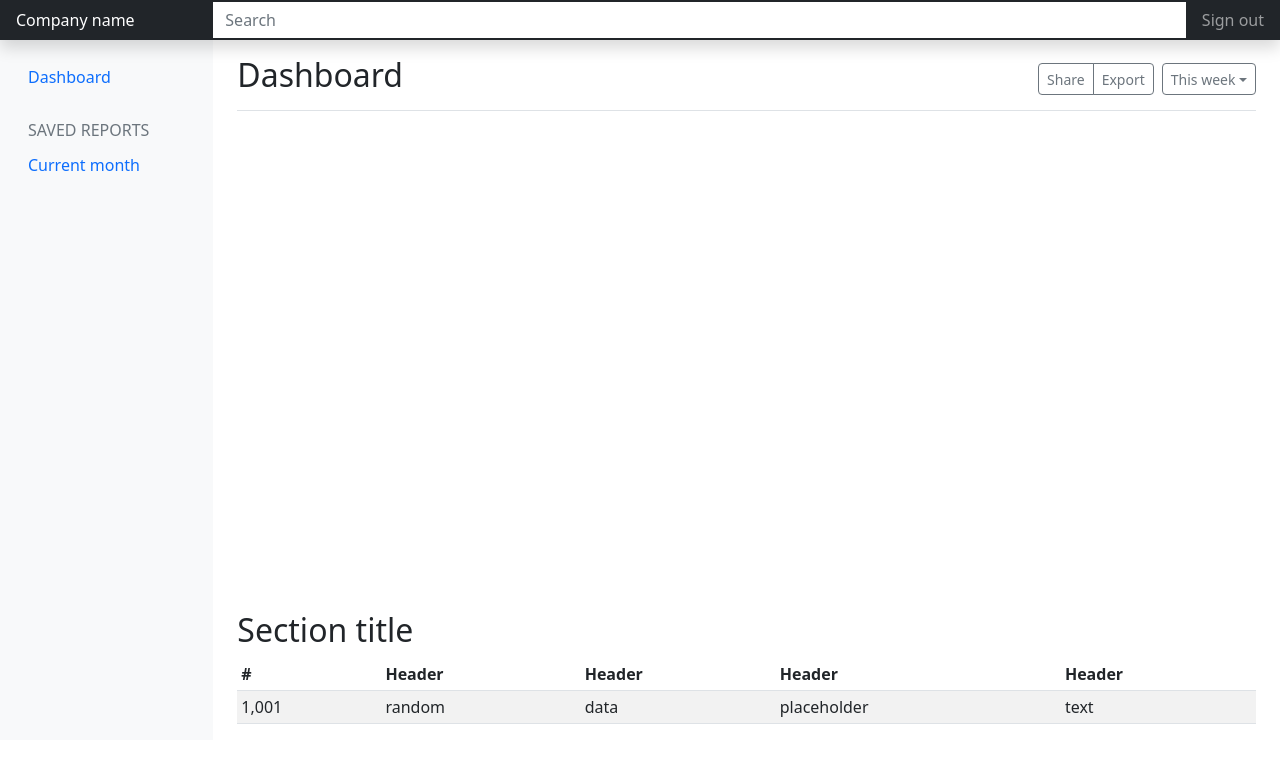
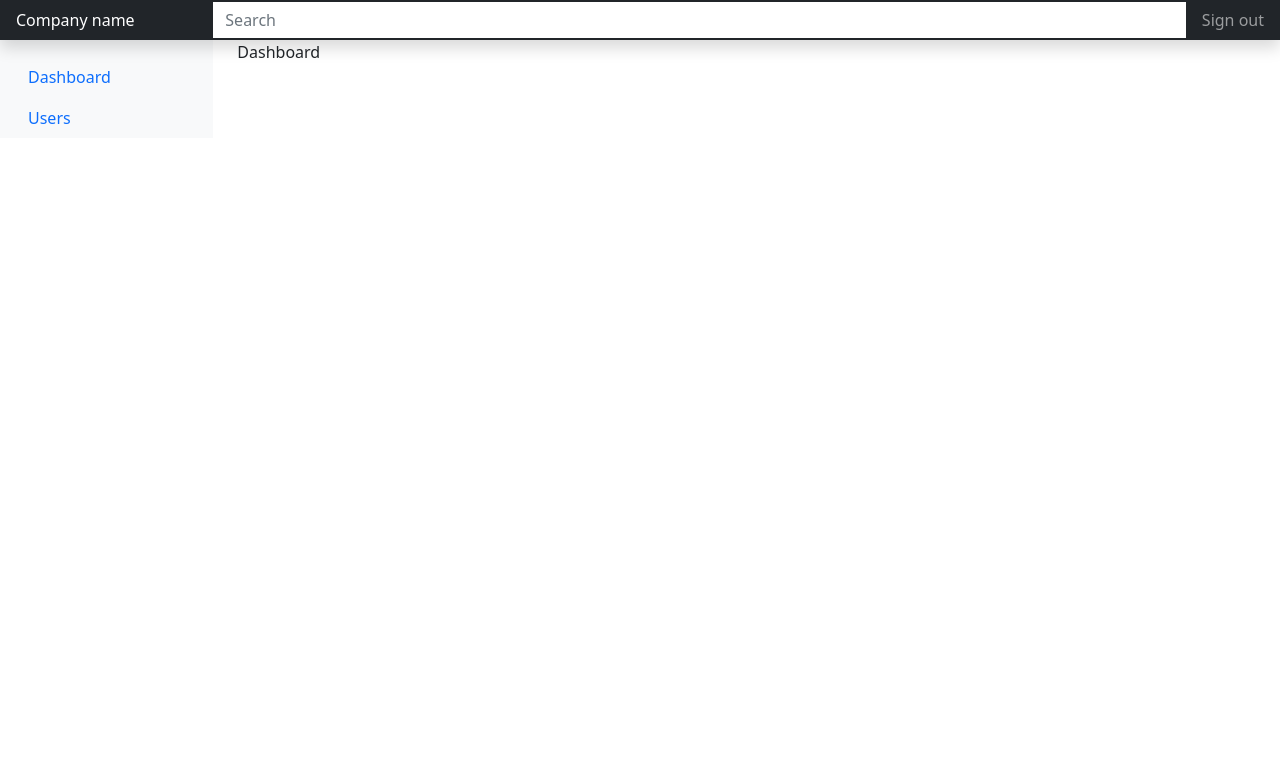
Before and after one commit to lifeBalance/admin-panel, a React (Vite) app in the folder client/: page / in a window 1280 px wide. Shown: the top 762 px of the page. Built offline with nearby package versions, Linux system fonts and the light colour scheme.

Commit message:
add Dashboard and Users pages

```diff
--- a/client/package.json
+++ b/client/package.json
@@ -9,9 +9,11 @@
     "preview": "vite preview"
   },
   "dependencies": {
+    "@types/react-router-dom": "^5.3.3",
     "bootstrap": "^5.2.3",
     "react": "^18.2.0",
-    "react-dom": "^18.2.0"
+    "react-dom": "^18.2.0",
+    "react-router-dom": "^6.10.0"
   },
   "devDependencies": {
     "@types/node": "^18.15.11",
--- a/client/src/App.tsx
+++ b/client/src/App.tsx
@@ -1,61 +1,27 @@
 import { useState } from 'react'
-import { Nav } from './components/Nav'
-import { SideBar } from './components/SideBar'
+import Nav from './components/Nav'
+import SideBar from './components/SideBar'
+import Dashboard from './pages/Dashboard'
+import { BrowserRouter, Routes, Route } from 'react-router-dom'
+import Users from './pages/Users'
 
 function App() {
   return (
     <div className='App'>
       <Nav />
+      <BrowserRouter>
         <div className='container-fluid'>
           <div className='row'>
             <SideBar />
             <main className='col-md-9 ms-sm-auto col-lg-10 px-md-4'>
-            <div className='d-flex justify-content-between flex-wrap flex-md-nowrap align-items-center pt-3 pb-2 mb-3 border-bottom'>
-              <h1 className='h2'>Dashboard</h1>
-              <div className='btn-toolbar mb-2 mb-md-0'>
-                <div className='btn-group me-2'>
-                  <button type='button' className='btn btn-sm btn-outline-secondary'>
-                    Share
-                  </button>
-                  <button type='button' className='btn btn-sm btn-outline-secondary'>
-                    Export
-                  </button>
-                </div>
-                <button type='button' className='btn btn-sm btn-outline-secondary dropdown-toggle'>
-                  <span data-feather='calendar' className='align-text-bottom'></span>
-                  This week
-                </button>
-              </div>
-            </div>
-
-            <canvas className='my-4 w-100' id='myChart' width='900' height='380'></canvas>
-
-            <h2>Section title</h2>
-            <div className='table-responsive'>
-              <table className='table table-striped table-sm'>
-                <thead>
-                  <tr>
-                    <th scope='col'>#</th>
-                    <th scope='col'>Header</th>
-                    <th scope='col'>Header</th>
-                    <th scope='col'>Header</th>
-                    <th scope='col'>Header</th>
-                  </tr>
-                </thead>
-                <tbody>
-                  <tr>
-                    <td>1,001</td>
-                    <td>random</td>
-                    <td>data</td>
-                    <td>placeholder</td>
-                    <td>text</td>
-                  </tr>
-                </tbody>
-              </table>
-            </div>
+              <Routes>
+                <Route path='/' element={<Dashboard />} />
+                <Route path='/users' element={<Users />} />
+              </Routes>
             </main>
           </div>
         </div>
+      </BrowserRouter>
     </div>
   )
 }
--- a/client/src/components/Nav.tsx
+++ b/client/src/components/Nav.tsx
@@ -1,4 +1,4 @@
-export const Nav = () => {
+const Nav = () => {
   return (
     <header className='navbar navbar-dark sticky-top bg-dark flex-md-nowrap p-0 shadow'>
       <a className='navbar-brand col-md-3 col-lg-2 me-0 px-3 fs-6' href='#'>
@@ -31,3 +31,5 @@ export const Nav = () => {
     </header>
   )
 }
+
+export default Nav
--- a/client/src/components/SideBar.tsx
+++ b/client/src/components/SideBar.tsx
@@ -1,31 +1,27 @@
-export const SideBar = () => {
+import { Link } from "react-router-dom"
+
+const SideBar = () => {
   return (
     <nav id='sidebarMenu' className='col-md-3 col-lg-2 d-md-block bg-light sidebar collapse'>
       <div className='position-sticky pt-3 sidebar-sticky'>
         <ul className='nav flex-column'>
           <li className='nav-item'>
-            <a className='nav-link active' aria-current='page' href='#'>
+            <Link className='nav-link active' aria-current='page' to={'/'}>
               <span data-feather='home' className='align-text-bottom'></span>
               Dashboard
-            </a>
+            </Link>
           </li>
-        </ul>
 
-        <h6 className='sidebar-heading d-flex justify-content-between align-items-center px-3 mt-4 mb-1 text-muted text-uppercase'>
-          <span>Saved reports</span>
-          <a className='link-secondary' href='#' aria-label='Add a new report'>
-            <span data-feather='plus-circle' className='align-text-bottom'></span>
-          </a>
-        </h6>
-        <ul className='nav flex-column mb-2'>
           <li className='nav-item'>
-            <a className='nav-link' href='#'>
-              <span data-feather='file-text' className='align-text-bottom'></span>
-              Current month
-            </a>
+            <Link className='nav-link active' aria-current='page' to={'/users'}>
+              <span data-feather='home' className='align-text-bottom'></span>
+              Users
+            </Link>
           </li>
         </ul>
       </div>
     </nav>
   )
 }
+
+export default SideBar
--- /dev/null
+++ b/client/src/pages/Dashboard.tsx
@@ -0,0 +1,7 @@
+const Dashboard = () => {
+  return (
+    <div>Dashboard</div>
+  )
+}
+
+export default Dashboard
--- /dev/null
+++ b/client/src/pages/Users.tsx
@@ -0,0 +1,28 @@
+const Users = () => {
+  return (
+    <div className='table-responsive'>
+    <table className='table table-striped table-sm'>
+      <thead>
+        <tr>
+          <th scope='col'>#</th>
+          <th scope='col'>Header</th>
+          <th scope='col'>Header</th>
+          <th scope='col'>Header</th>
+          <th scope='col'>Header</th>
+        </tr>
+      </thead>
+      <tbody>
+        <tr>
+          <td>1,001</td>
+          <td>random</td>
+          <td>data</td>
+          <td>placeholder</td>
+          <td>text</td>
+        </tr>
+      </tbody>
+    </table>
+  </div>
+  )
+}
+
+export default Users
```
Also changed, not shown: 1 other file (tests, documents, lock files or other folders). Lines whose indentation alone changed are shown as unchanged.
